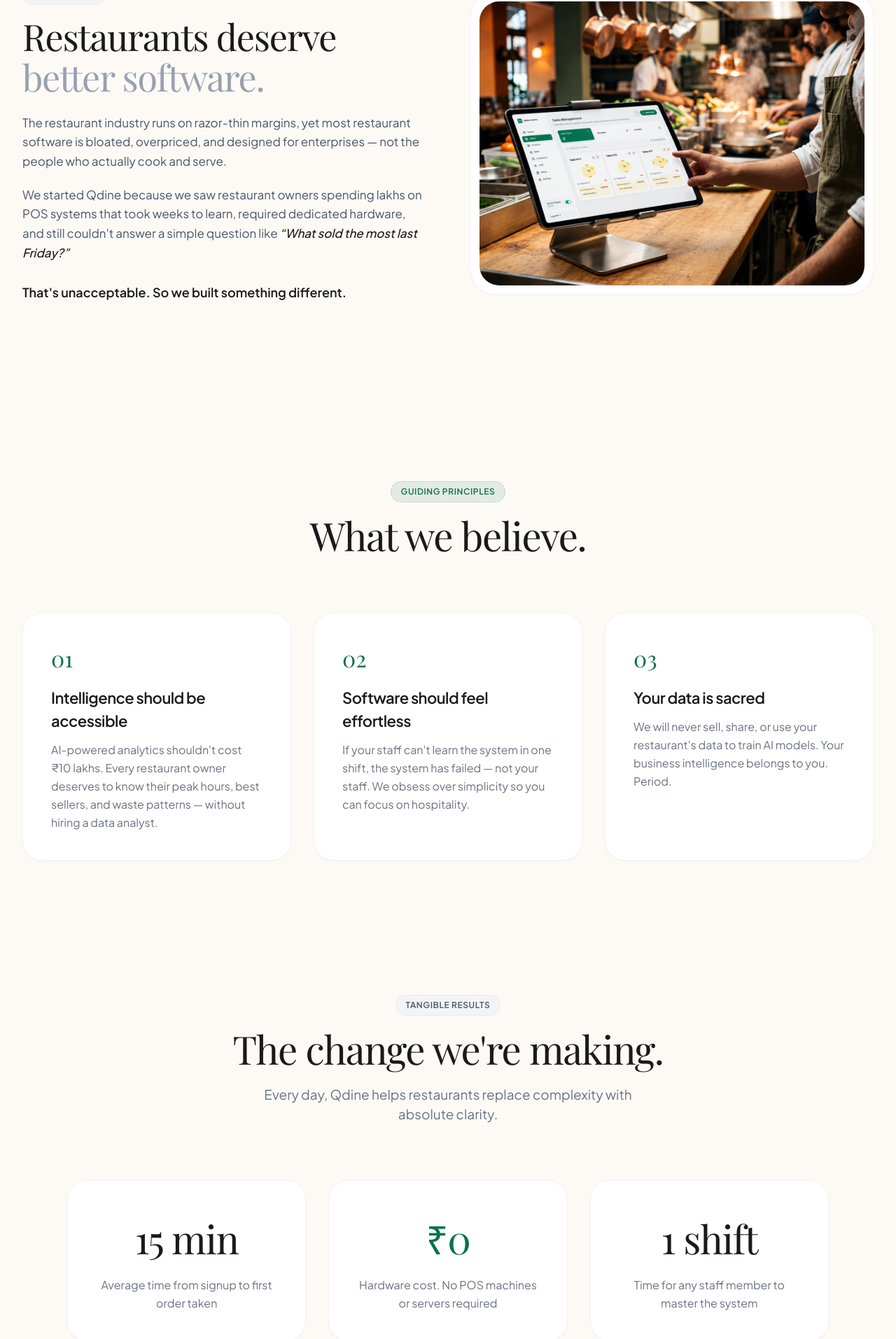
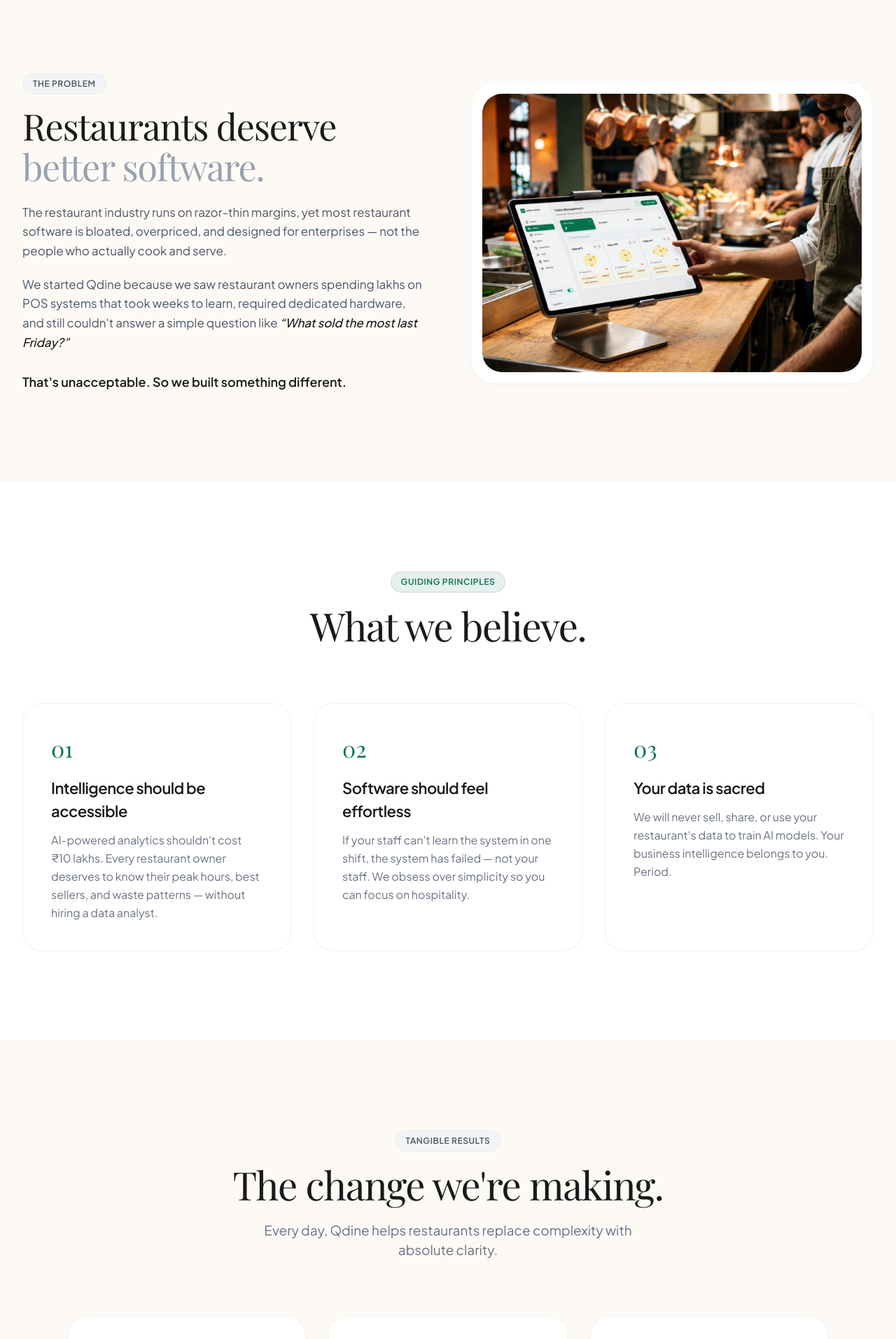
Before and after one commit to anaghrajeev/qdine-website-online, a Next.js app: page /mission in a window 1280 px wide. Shown: the part 766-2680 px from the top of the page at 70% size. Built offline with nearby package versions, Linux system fonts and the light colour scheme; a web font is replaced by a local one.

Commit message:
mission: normalize layout consistency with home page; pricing: rename Products to Menu Management, remove SOP feature

```diff
--- a/src/app/mission/page.tsx
+++ b/src/app/mission/page.tsx
@@ -28,7 +28,7 @@ export default function Page() {
         </section>
 
         {/* WHY WE EXIST */}
-        <section className="max-w-7xl mx-auto px-4 sm:px-6 lg:px-8 mb-24 sm:mb-36 overflow-hidden">
+        <section className="max-w-7xl mx-auto px-4 sm:px-6 lg:px-8 py-20 sm:py-32 overflow-hidden">
             <div className="grid grid-cols-1 lg:grid-cols-2 gap-12 lg:gap-16 items-center">
                 <div className="reveal-on-scroll order-2 lg:order-1">
                     <div className="inline-flex items-center gap-2 px-3.5 py-1.5 rounded-full bg-gray-100 text-gray-600 text-xs font-semibold uppercase tracking-wider mb-4 border border-gray-200/60">
@@ -53,7 +53,7 @@ export default function Page() {
 
                 {/* Image Card */}
                 <div className="reveal-on-scroll order-1 lg:order-2" style={{ transitionDelay: '100ms' }}>
-                    <div className="bg-white rounded-[28px] sm:rounded-[36px] aspect-[4/3] overflow-hidden relative shadow-[0_1px_3px_rgba(0,0,0,0.04)] border border-gray-100 flex items-center justify-center p-2 sm:p-3">
+                    <div className="bg-white rounded-[28px] sm:rounded-[36px] aspect-[4/3] overflow-hidden relative shadow-[0_1px_3px_rgba(0,0,0,0.04)] border border-gray-100 flex items-center justify-center p-3 sm:p-4">
                         <div className="relative w-full h-full rounded-[20px] sm:rounded-[28px] overflow-hidden bg-gray-50">
                             <Image
                                 src="/images/kitchen_img_mock.png"
@@ -69,7 +69,7 @@ export default function Page() {
         </section>
 
         {/* CORE BELIEFS */}
-        <section className="py-20 sm:py-28 relative z-10 overflow-hidden mb-12 sm:mb-20">
+        <section className="py-20 sm:py-32 bg-white border-y border-gray-100 relative z-10 overflow-hidden">
             <div className="max-w-7xl mx-auto px-4 sm:px-6 lg:px-8">
                 <div className="text-center max-w-3xl mx-auto mb-16 sm:mb-20 reveal-on-scroll">
                     <div className="inline-flex items-center gap-2 px-3.5 py-1.5 rounded-full bg-[#0a714e]/10 text-[#0a714e] text-xs font-semibold uppercase tracking-wider mb-4 border border-[#0a714e]/15">
@@ -118,7 +118,7 @@ export default function Page() {
         </section>
 
         {/* THE IMPACT */}
-        <section className="max-w-6xl mx-auto px-4 sm:px-6 lg:px-8 mb-24 sm:mb-36">
+        <section className="max-w-6xl mx-auto px-4 sm:px-6 lg:px-8 py-20 sm:py-32">
             <div className="reveal-on-scroll relative">
                 <div className="text-center mb-16 sm:mb-20">
                     <div className="inline-flex items-center gap-2 px-3.5 py-1.5 rounded-full bg-gray-100 text-gray-600 text-xs font-semibold uppercase tracking-wider mb-4 border border-gray-200/60">
@@ -133,15 +133,15 @@ export default function Page() {
                 </div>
 
                 <div className="grid grid-cols-1 md:grid-cols-3 gap-6 sm:gap-8 text-center">
-                    <div className="bg-white rounded-[24px] sm:rounded-[28px] p-8 sm:p-10 border border-gray-100 shadow-[0_1px_3px_rgba(0,0,0,0.04)] flex flex-col items-center">
+                    <div className="reveal-on-scroll bg-white rounded-[24px] sm:rounded-[28px] p-8 sm:p-10 border border-gray-100 shadow-[0_1px_3px_rgba(0,0,0,0.04)] flex flex-col items-center">
                         <div className="text-[44px] sm:text-[56px] font-serif text-[#1a1a1a] tracking-tight mb-3">15 min</div>
                         <p className="text-[15px] sm:text-[16px] text-gray-500 font-normal leading-relaxed">Average time from signup to first order taken</p>
                     </div>
-                    <div className="bg-white rounded-[24px] sm:rounded-[28px] p-8 sm:p-10 border border-gray-100 shadow-[0_1px_3px_rgba(0,0,0,0.04)] flex flex-col items-center">
+                    <div className="reveal-on-scroll bg-white rounded-[24px] sm:rounded-[28px] p-8 sm:p-10 border border-gray-100 shadow-[0_1px_3px_rgba(0,0,0,0.04)] flex flex-col items-center" style={{ transitionDelay: '100ms' }}>
                         <div className="text-[44px] sm:text-[56px] font-serif text-[#0a714e] tracking-tight mb-3">₹0</div>
                         <p className="text-[15px] sm:text-[16px] text-gray-500 font-normal leading-relaxed">Hardware cost. No POS machines or servers required</p>
                     </div>
-                    <div className="bg-white rounded-[24px] sm:rounded-[28px] p-8 sm:p-10 border border-gray-100 shadow-[0_1px_3px_rgba(0,0,0,0.04)] flex flex-col items-center">
+                    <div className="reveal-on-scroll bg-white rounded-[24px] sm:rounded-[28px] p-8 sm:p-10 border border-gray-100 shadow-[0_1px_3px_rgba(0,0,0,0.04)] flex flex-col items-center" style={{ transitionDelay: '200ms' }}>
                         <div className="text-[44px] sm:text-[56px] font-serif text-[#1a1a1a] tracking-tight mb-3">1 shift</div>
                         <p className="text-[15px] sm:text-[16px] text-gray-500 font-normal leading-relaxed">Time for any staff member to master the system</p>
                     </div>
@@ -150,7 +150,7 @@ export default function Page() {
         </section>
 
         {/* TEAM NOTE */}
-        <section className="max-w-4xl mx-auto px-4 sm:px-6 lg:px-8 mb-24 sm:mb-36 reveal-on-scroll">
+        <section className="max-w-4xl mx-auto px-4 sm:px-6 lg:px-8 py-20 sm:py-32 reveal-on-scroll">
             <div className="bg-white rounded-[28px] sm:rounded-[36px] p-8 sm:p-12 border border-gray-100 shadow-[0_1px_3px_rgba(0,0,0,0.04)] relative">
                 <div className="relative z-10 pl-4 sm:pl-6 border-l-2 border-[#0a714e]">
                     <h2 className="font-serif text-[22px] sm:text-[28px] md:text-[34px] text-[#1a1a1a] tracking-tight leading-[1.25] mb-6">
@@ -174,7 +174,7 @@ export default function Page() {
         </section>
 
         {/* CTA */}
-        <section className="py-20 sm:py-32 bg-[#fdfaf6] relative z-10 overflow-hidden border-t border-gray-200/40">
+        <section className="py-20 sm:py-32 bg-[#fdfaf6] relative z-10 overflow-hidden">
             <div className="max-w-4xl mx-auto px-4 sm:px-6 lg:px-8 text-center reveal-on-scroll">
                 <h2 className="font-serif text-[32px] sm:text-[40px] md:text-[56px] text-[#1a1a1a] tracking-tight leading-[1.1] mb-6">
                     Ready to join the mission?
--- a/src/app/pricing/page.tsx
+++ b/src/app/pricing/page.tsx
@@ -158,7 +158,7 @@ export default function PricingPage() {
                             <p className="text-[13px] text-white/50 leading-relaxed">Let guests scan and order instantly from beautifully designed menus.</p>
                         </div>
                         <div>
-                            <h4 className="text-[14px] sm:text-[15px] font-bold text-white mb-1.5">Products Management</h4>
+                            <h4 className="text-[14px] sm:text-[15px] font-bold text-white mb-1.5">Menu Management</h4>
                             <p className="text-[13px] text-white/50 leading-relaxed">Manage your entire catalog, variations, and pricing on the fly.</p>
                         </div>
                         <div>
@@ -220,11 +220,7 @@ export default function PricingPage() {
                             <h4 className="text-[14px] sm:text-[15px] font-bold text-[#1a1a1a] mb-1.5">Inbuilt Finance Management</h4>
                             <p className="text-[13px] text-gray-500 leading-relaxed">Track expenses, manage vendor payouts, and keep your restaurant's books in perfect order.</p>
                         </div>
-                        <div>
-                            <h4 className="text-[14px] sm:text-[15px] font-bold text-[#1a1a1a] mb-1.5">SOP Builder & Checklists</h4>
-                            <p className="text-[13px] text-gray-500 leading-relaxed">Standardize operations with daily checklists and procedures to keep your staff aligned.</p>
-                        </div>
-                        <div>
+<div>
                             <h4 className="text-[14px] sm:text-[15px] font-bold text-[#1a1a1a] mb-1.5">Free Access to New Features</h4>
                             <p className="text-[13px] text-gray-500 leading-relaxed">As our platform grows, you automatically get all new standard features at no extra cost.</p>
                         </div>
```
